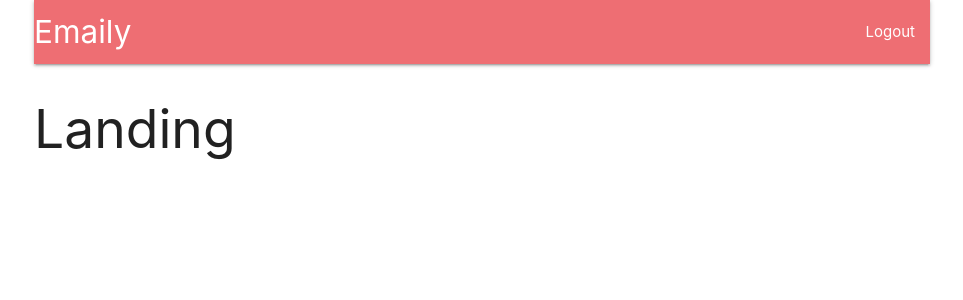
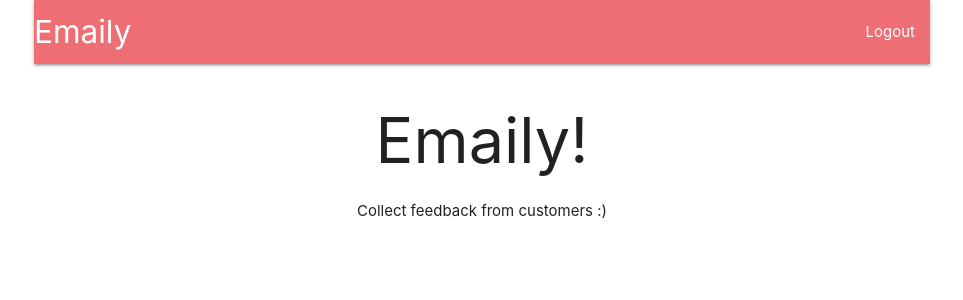
Before and after one commit to BrandontMitchell/Feedback-Companion, a React (Create React App) app in the folder client/: page / in a window 1280 px wide. Shown: the top 300 px of the page, without its empty margins (158-1121 px from the left). Built offline with nearby package versions, Linux system fonts and the light colour scheme; no server answers.

Commit message:
ternary based on whether user is logged in or not to redirect on brand logo click

```diff
--- a/client/src/components/App.js
+++ b/client/src/components/App.js
@@ -3,12 +3,12 @@
 import { connect } from 'react-redux';
 import * as actions from '../actions';
 import Header from "./Header";
+import Landing from './Landing';
 // BrowserRouter tells router how to change, Route used to setup rule between action and what will happen
 // Browser only can have max one child component!
 
 const Dashboard = () => <h2>Dashboard</h2>;
 const SurveyNew = () => <h2>SurveyNew</h2>;
-const Landing = () => <h2>Landing</h2>;
 
 class App extends Component {
     componentDidMount() {
--- a/client/src/components/Header.js
+++ b/client/src/components/Header.js
@@ -1,5 +1,6 @@
 import React, { Component } from "react";
 import { connect } from 'react-redux';
+import { Link } from 'react-router-dom';
 
 class Header extends Component {
     renderContent() {
@@ -12,7 +13,7 @@
                 );
             default:
                 return (
-                    <li><a href="#">Logout</a></li>
+                    <li><a href="/api/logout">Logout</a></li>
                 );
         }
     }
@@ -21,9 +22,12 @@
     return (
       <nav>
         <div className="nav-wrapper">
-          <a className="left brand-logo" href="#">
-            Emaily
-          </a>
+          <Link
+            to={this.props.auth ? '/surveys' : '/'}
+            className="left brand-logo"
+          >
+              Emaily
+          </Link>
           <ul className="right">
             {this.renderContent()}
           </ul>
--- /dev/null
+++ b/client/src/components/Landing.js
@@ -0,0 +1,14 @@
+import React from 'react';
+
+const Landing = () => {
+    return (
+        <div style={{ textAlign: 'center' }}>
+            <h1>
+                Emaily!
+            </h1>
+            Collect feedback from customers :)
+        </div>
+    );
+};
+
+export default Landing;
```
Also changed, not shown: 1 other file (tests, documents, lock files or other folders).
